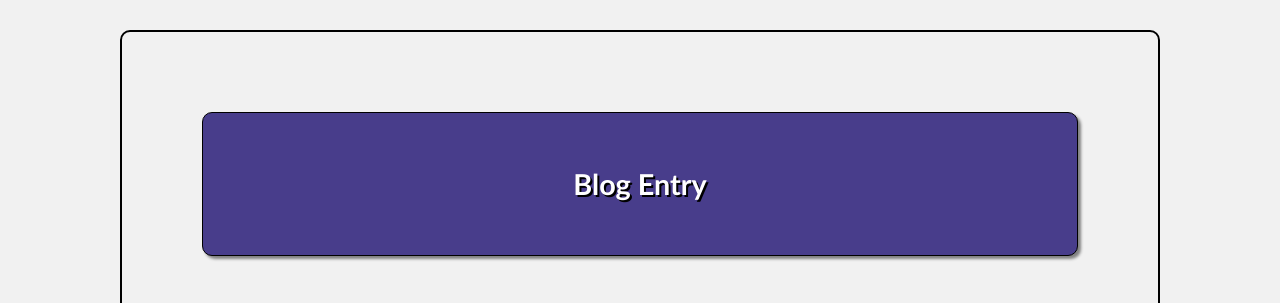
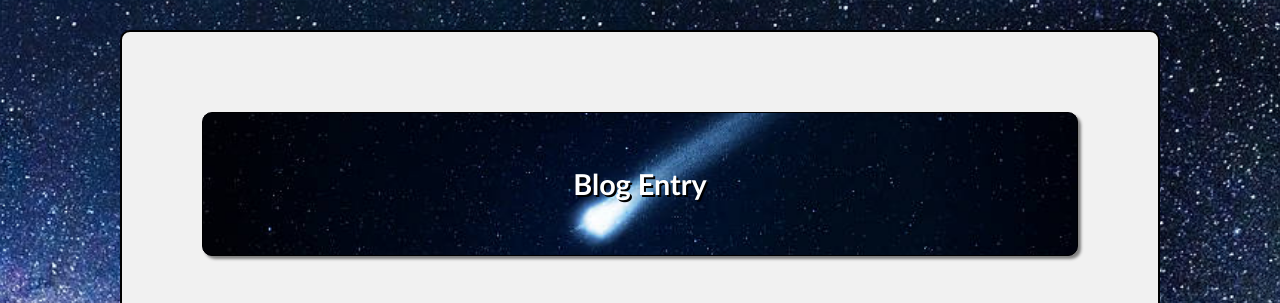
Before and after one commit to BondeJohan/Webpage, a plain HTML site: page firstblogpost.html in a window 1280 px wide. Shown: the top 303 px of the page. Drawn offline with Linux system fonts and the light colour scheme; the site is published under a folder, as on GitHub Pages, so addresses that start at the root find nothing.

Commit message:
img path fix

```diff
--- a/css/styles.css
+++ b/css/styles.css
@@ -31,11 +31,11 @@ body{
 }
 
 .backgroundSpace{
-    background: #f1f1f1 url("/img/space.jpg") no-repeat fixed top left/cover;
+    background: #f1f1f1 url("../img/space.jpg") no-repeat fixed top left/cover;
 }
 
 .backgroundComet{
-    background: darkslateblue url("/img/comet.jpg") no-repeat scroll center/cover;
+    background: darkslateblue url("../img/comet.jpg") no-repeat scroll center/cover;
 }
 
 .sectionBackgroundColor{
```
Also changed, not shown: secondblogpost.html (+2 -2 lines).
